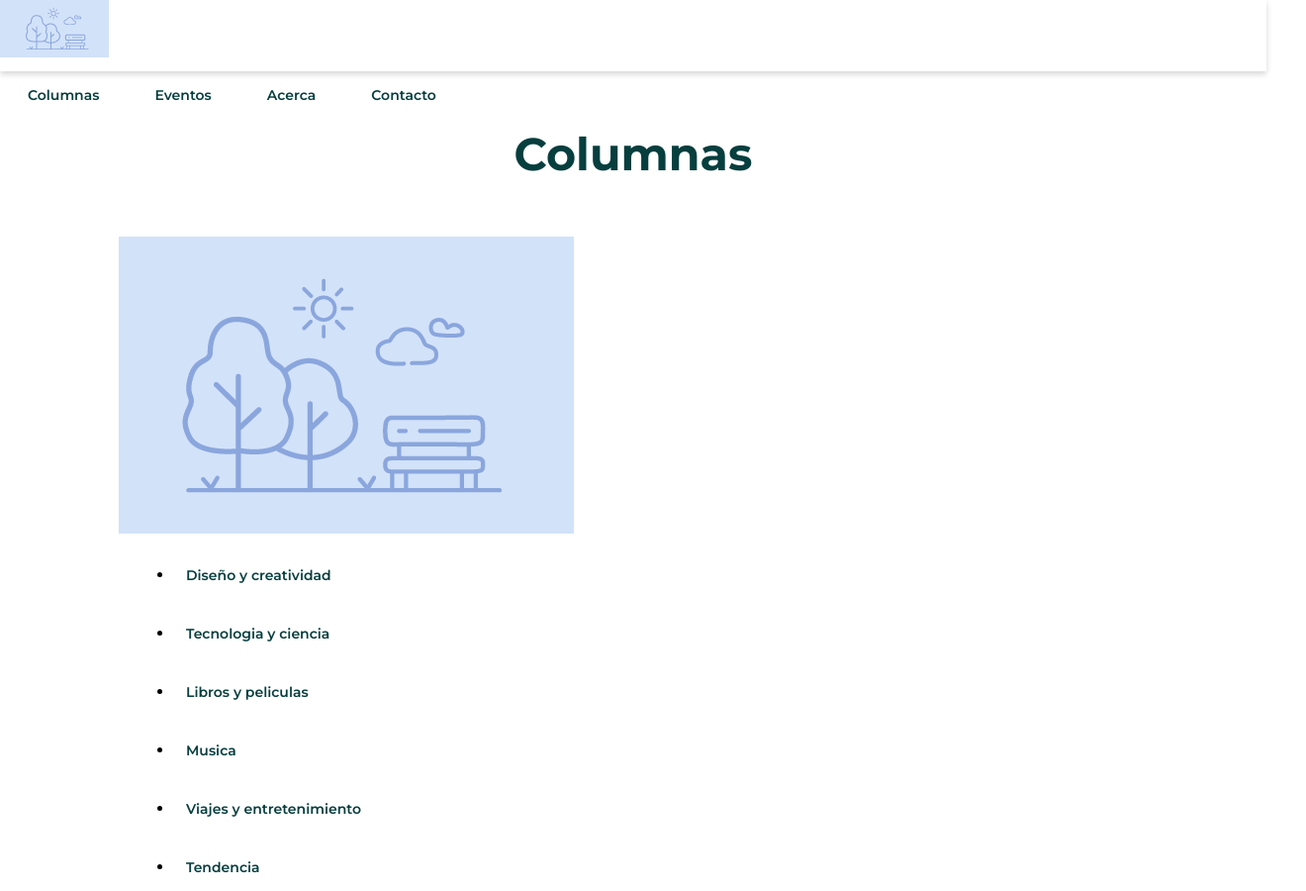
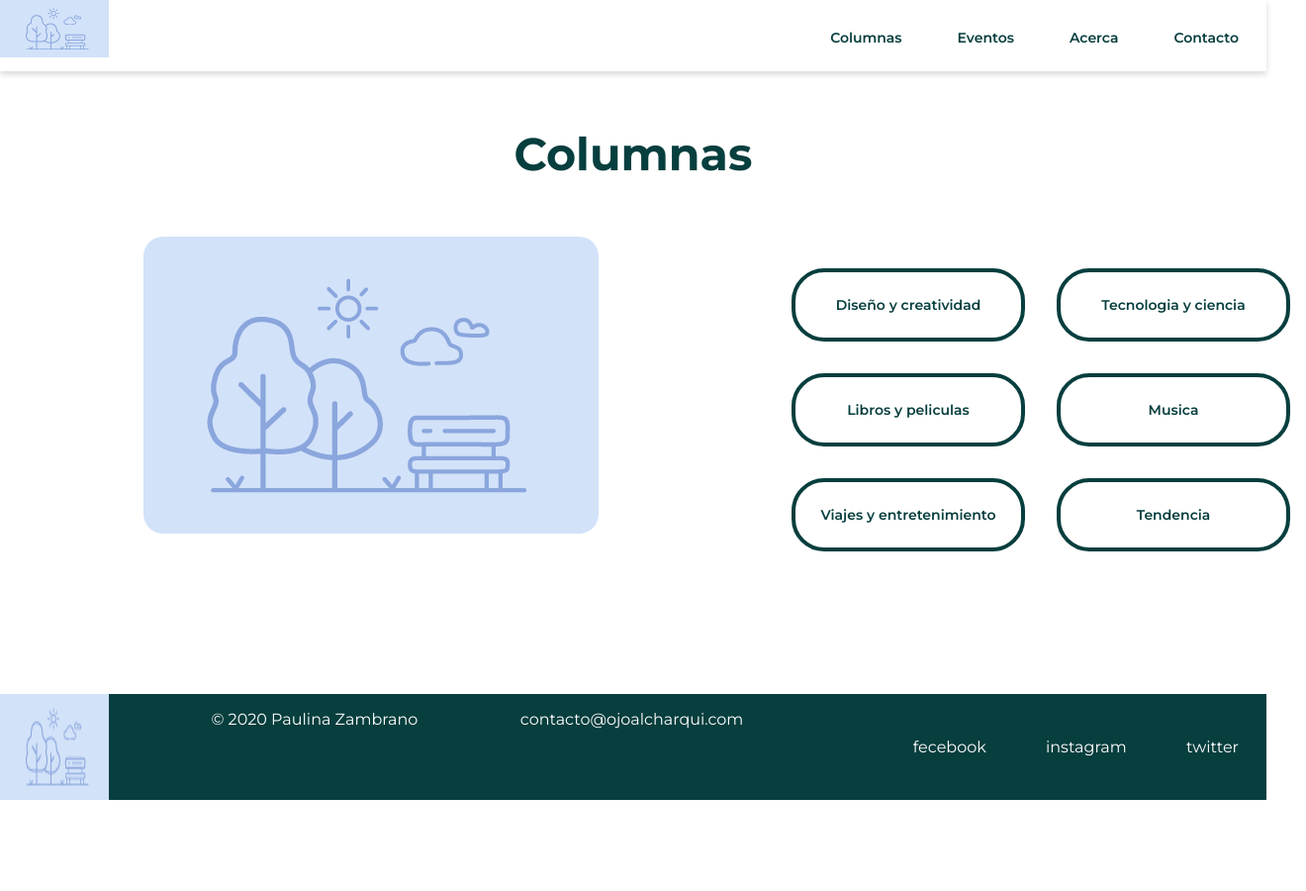
Before and after one commit to palyzambrano/coderhouse-ojoalcharqui, a plain HTML site: page pages/columnas.html in a window 1280 px wide. Shown: the top 900 px of the page at 99% size, 1320 px wide, since content can reach past the window. After the commit the page ends 808 px from the top, so only its background shows below. Drawn offline with Linux system fonts and the light colour scheme.

Commit message:
agrega flexbox

```diff
--- a/css/style.css
+++ b/css/style.css
@@ -7,24 +7,32 @@ body {
 
 main {
   margin: 0px 120px;
+  min-height: calc(100vh - 226px);
 }
 
 header {
   height: 72px;
+  width: 100%;
   background-color: white;
   position: sticky;
   top: 0px;
+  display: flex;
 }
 
 nav {
   height: 72px;
+  width: 100%;
   box-shadow: 0px 3px 6px #00000029;
+  display: flex;
+  flex-direction: row;
+  justify-content: space-between;
 }
 
 nav figure {
   width: 110px;
   height: 58px;
   margin: 0px;
+  display: flex;
 }
 
 nav ul {
@@ -32,8 +40,6 @@ nav ul {
   list-style-type: none;
   padding: 0px;
   margin: 0px;
-  display: inline-block;
-  position: absolute;
   display: flex;
   flex-direction: row;
 }
@@ -41,11 +47,14 @@ nav ul {
 ul li {
   padding: 12px;
   margin: 16px;
+  display: inline-block;
 }
 
 form {
   width: 400px;
+  margin: 0px 25px 25px 25px;
   display: inline-block;
+
 }
 
 ul li a {
@@ -121,7 +130,6 @@ input[type=reset], input[type=submit] {
 }
 
 fieldset {
-  width: 360;
   height: 45px;
   border-style: none;
   padding: 0px;
@@ -129,8 +137,11 @@ fieldset {
 }
 
 footer {
+  width: 100%;
   color: white;
   background-color: #073e3e;
+  display: flex;
+  justify-content: space-between;
 }
 
 tr th {
@@ -230,6 +241,7 @@ figure {
 
 .parrafoSection {
   width: 600px;
+  margin: 0px 25px;
   color: #073e3e;
   font-family: 'Cormorant Infant', serif;
   font-size: 16px;
@@ -274,7 +286,6 @@ justify-content: space-between;
 
 .contenerPagina {
   width: 1200px;
-  height: 550px;
   display: flex;
   flex-direction: row;
   justify-content: space-between;
@@ -283,3 +294,41 @@ justify-content: space-between;
 .bordeImagen{
   border-radius: 20px;
 }
+
+.encuadreImagen {
+  border-radius: 20px;
+  margin: 0px 25px;
+}
+
+.textContact {
+width: 400px;
+margin: 0px 25px;
+color: #073e3e;
+font-size: 16px;
+line-height: 1.5rem;
+display: inline-block;
+}
+
+.cajasContact {
+  width: 450px;
+  display:inline-block;
+}
+
+.contenedorColumnas{
+  display: flex;
+  flex-wrap: wrap;
+  justify-content: flex-end;
+}
+
+.columnasArticulos {
+  align-items: center;
+  justify-content: center;
+  display: flex;
+  width: 228px;
+  height: 66px;
+  padding: 0px;
+  border-radius: 33px;
+  border-style: solid;
+  border-color: #073e3e;
+  border-width: 4px;
+}
--- a/pages/columnas.html
+++ b/pages/columnas.html
@@ -24,17 +24,21 @@
   </header>
   <main>
     <h1 class="titlePage">Columnas</h1>
-    <figure>
-      <img src="../images/Placeholder460x300.png" alt="ilustracion">
-    </figure>
-    <ul>
-      <li><a href="./articulos.html">Diseño y creatividad</a></li>
-      <li><a href="./articulos.html">Tecnologia y ciencia</a></li>
-      <li><a href="./articulos.html">Libros y peliculas</a></li>
-      <li><a href="./articulos.html">Musica</a></li>
-      <li><a href="./articulos.html">Viajes y entretenimiento</a></li>
-      <li><a href="./articulos.html">Tendencia</a></li>
-    </ul>
+    <div class="contenerPagina">
+      <figure>
+        <img class="encuadreImagen" src="../images/Placeholder460x300.png" alt="ilustracion">
+      </figure>
+      <div>
+        <ul class="contenedorColumnas">
+          <li class="columnasArticulos"><a href="./articulos.html">Diseño y creatividad</a></li>
+          <li class="columnasArticulos"><a href="./articulos.html">Tecnologia y ciencia</a></li>
+          <li class="columnasArticulos"><a href="./articulos.html">Libros y peliculas</a></li>
+          <li class="columnasArticulos"><a href="./articulos.html">Musica</a></li>
+          <li class="columnasArticulos"><a href="./articulos.html">Viajes y entretenimiento</a></li>
+          <li class="columnasArticulos"><a href="./articulos.html">Tendencia</a></li>
+        </ul>
+      </div>
+    </div>
   </main>
   <footer>
     <img src="../images/PlaceLogo.png" alt="Logo">
```
Also changed, not shown: index.html (+4 -4 lines), pages/acerca.html (+1 -1 lines), pages/contacto.html (+6 -4 lines).
